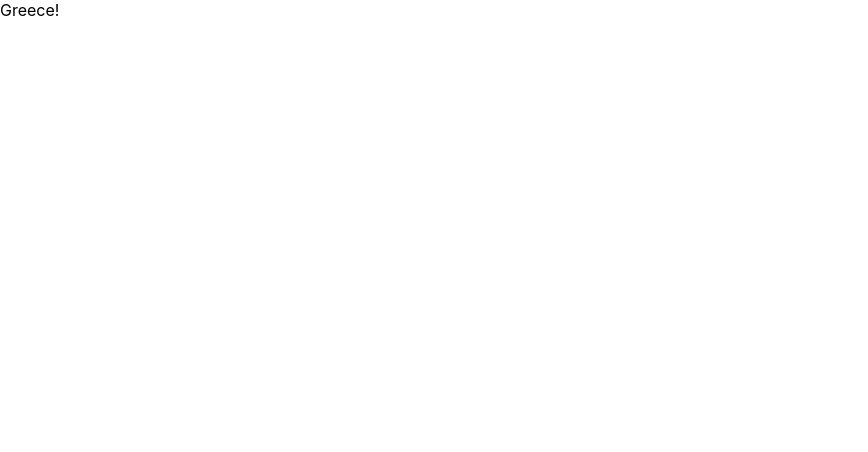
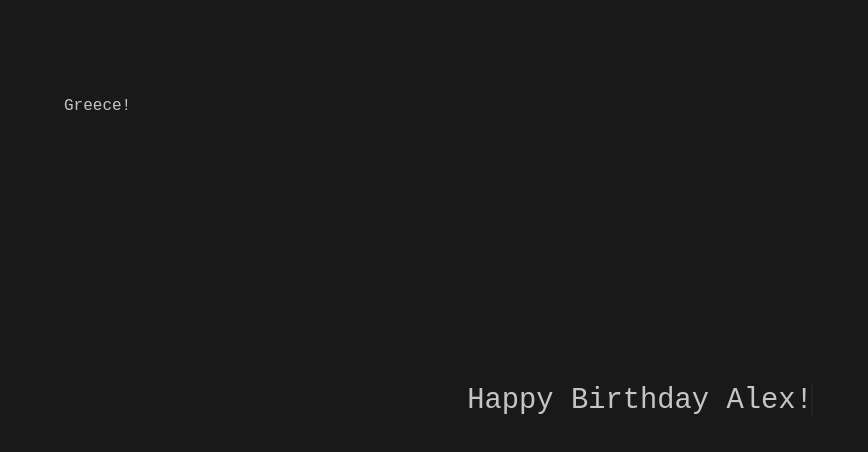
Before and after one commit to iamluis/isthisthemaximumvolume, a Next.js app: page / in a window 1280 px wide. Shown: the top 452 px of the page, without its empty margins (0-868 px from the left). Built offline with nearby package versions, Linux system fonts and the light colour scheme.

Commit message:
feat: typewriter hellow

```diff
--- a/pages/index.tsx
+++ b/pages/index.tsx
@@ -13,6 +13,9 @@
         <meta name="description" content="Generated by create next app" />
         <link rel="icon" href="/favicon.ico" />
       </Head>
+      <p className={`${styles.line1} ${styles.animTypewriter}`}>
+        Happy Birthday Alex!
+      </p>
       <Link href="story/greece">Greece!</Link>
     </div>
   )
--- a/styles/Home.module.css
+++ b/styles/Home.module.css
@@ -1,10 +1,53 @@
 .container {
+  width: 100vw;
   height: 100vh;
+  padding: 4em;
+  color: rgba(255, 255, 255, 0.75);
+  font-family: 'Anonymous Pro', monospace;
+  background-color: rgb(25, 25, 25);
+}
+
+/* Google Fonts */
+@import url(https://fonts.googleapis.com/css?family=Anonymous+Pro);
+
+.line1 {
+  position: relative;
+  top: 50%;
+  width: 12em;
+  margin: 0 auto;
+  border-right: 2px solid rgba(255, 255, 255, 0.75);
+  font-size: 180%;
+  text-align: center;
+  white-space: nowrap;
+  overflow: hidden;
+  transform: translateY(-50%);
+}
+
+/* Animation */
+.animTypewriter {
+  animation: typewriter 4s steps(44) 1s 1 normal both,
+    blinkTextCursor 500ms steps(44) infinite normal;
+}
+@keyframes typewriter {
+  from {
+    width: 0;
+  }
+  to {
+    width: 12em;
+  }
+}
+@keyframes blinkTextCursor {
+  from {
+    border-right-color: rgba(255, 255, 255, 0.75);
+  }
+  to {
+    border-right-color: transparent;
+  }
 }
 
 /* // Content we're putting a blur over */
 .background {
-  background-image: url("../public/background.jpeg");
+  background-image: url('../public/background.jpeg');
   background-position: bottom;
   background-repeat: no-repeat;
   background-size: cover;
@@ -17,10 +60,10 @@
   background: rgba(255, 255, 255, 0.2);
   backdrop-filter: blur(8px);
   height: 100vh;
-	width: 100%;
+  width: 100%;
 }
 
-.box{
+.box {
   width: 100%;
   height: 100%;
   position: absolute;
```
